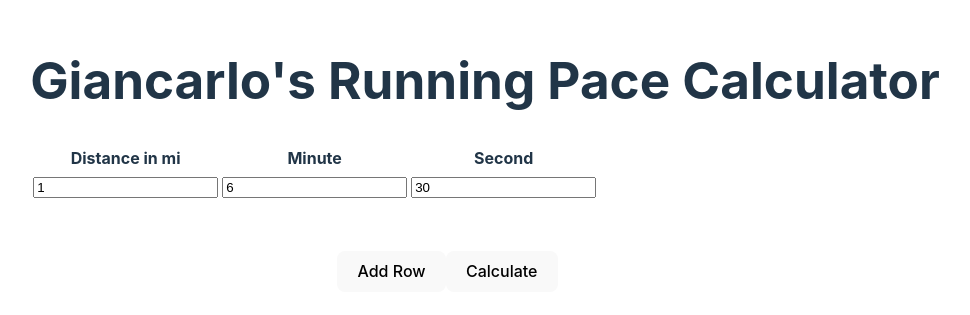
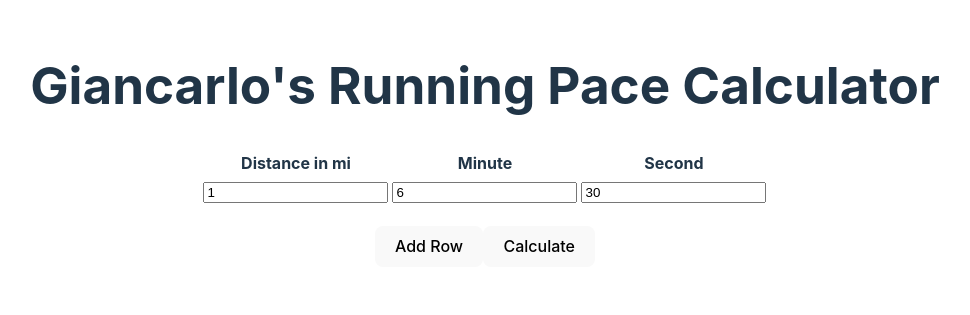
Before and after one commit to gian-s/pace-calc, a React (Vite) app: page / in a window 1280 px wide. Shown: the part 245-560 px from the top of the page, without its empty margins (155-1125 px from the left). Built offline with nearby package versions, Linux system fonts and the light colour scheme.

Commit message:
Table Width, Center, and Banner Styling

```diff
--- a/src/App.css
+++ b/src/App.css
@@ -6,18 +6,22 @@
   text-align: center;
 }
 
-.table {
+.table-container {
+  display: flex;
+  justify-content: center; /* Centers content horizontally */
+  width: 100%; /* Ensures the container takes full width */
+}
 
-  position: fixed;
-  top: 50%;
-  left: 50%;
-  transform: translate(-50%, -50%);
-  padding: 20px;
-
+.table { /* Assuming .table is your table's class */
+  width: auto; /* Or 100% if it should stretch */
+  max-width: 100%; /* Prevents the table from overflowing its container */
+  margin: 0 auto; /* Centering for block element, effective if width is less than container's width */
+  overflow-x: auto; /* For horizontal scrolling on small screens */
 }
 
 
-.button-group{
-  padding-top:50px;
-  padding-right:75px;
+.button-group, .output {
+  display: flex;
+  justify-content: center;
+  padding: 20px; /* Or any suitable padding */
 }
--- a/src/App.jsx
+++ b/src/App.jsx
@@ -31,16 +31,12 @@ const App = () => {
   };
 
   const handleAddRow = () => {
-    // Check if there is at least one row to copy from
     if (data.length > 0) {
       const firstRow = data[0];
-      setData([...data, { ...firstRow }]);
-    } else {
-      // Optional: Handle the case where there are no existing rows to copy from
-      // For example, you can add a row with predefined default values
-      setData([...data, { distance: 1, minutes: 0, seconds: 0 }]);
+      setData([...data, { ...firstRow }]); // Creates a new object with the same properties as the first row
     }
   };
+
 
 
   const handleCalculate = () => {
@@ -85,7 +81,9 @@ const App = () => {
   return (
     <div>
       <h1>Giancarlo's Running Pace Calculator</h1>
-      <Table data={data} columns={columns} handleEdit={handleEdit} handleDelete={handleDelete} />
+      <div className="table-container">
+        <Table data={data} columns={columns} handleEdit={handleEdit} handleDelete={handleDelete} />
+      </div>
       <div className="button-group">
         <button onClick={handleAddRow}>Add Row</button>
         <button onClick={handleCalculate}>Calculate</button>
```
